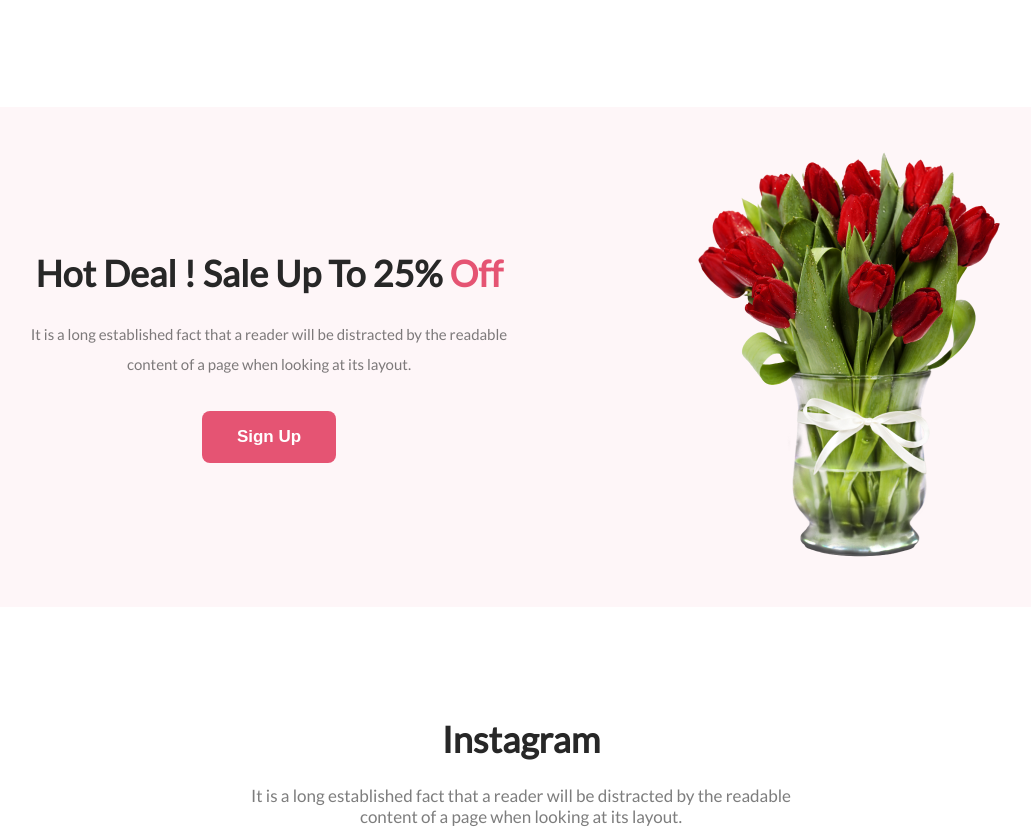
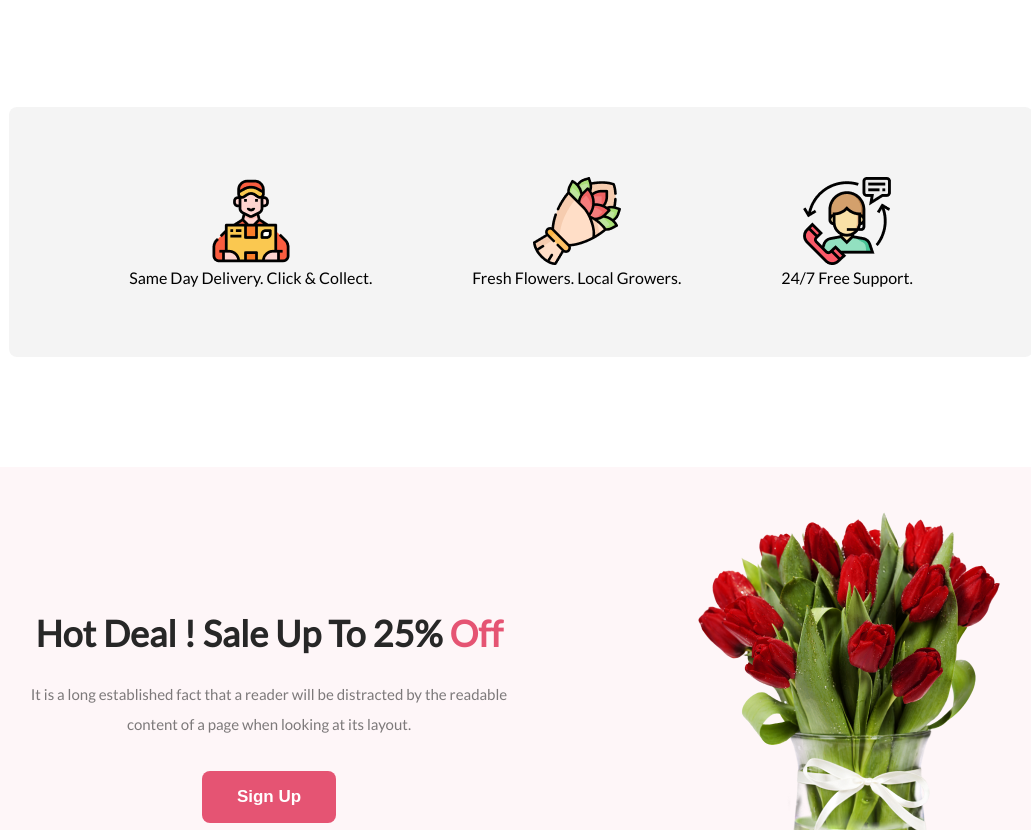
Before and after one commit to sajalbiswas1/my-first-assignment-1, a plain HTML site: page index.html in a window 1280 px wide. Shown: the part 1675-2505 px from the top of the page, without its empty margins (119-1150 px from the left). Drawn offline with Linux system fonts and the light colour scheme.

Commit message:
service add

```diff
--- a/index.html
+++ b/index.html
@@ -54,6 +54,27 @@
 
        </section>
        <!-- flower section is End now -->
+
+       <!-- service section start (optional) -->
+       <section>
+            <div class="service-container">
+                <div>
+                    <img src="image/Group 57.png" alt="">
+                    <p>Same Day Delivery. Click & Collect.</p>
+                </div>
+                <div>
+                    <img src="image/Group 58.png" alt="">
+                    <p>Fresh Flowers. Local Growers.</p>
+                </div>
+                <div>
+                    <img src="image/Group 59.png" alt="">
+                    <p>24/7 Free Support.</p>
+                </div>
+            </div>
+       </section>
+       <!-- service section End (optional) -->
+
+
 
        <!-- Flower Offer section is start -->
        <section class="flower-offer-section">
@@ -115,5 +136,4 @@
     </footer>
     <!-- Footer is End  -->
 </body>
-       <p>p</p>
 </html>
--- a/style/style.css
+++ b/style/style.css
@@ -123,6 +123,23 @@ body{
     margin-top: 32px;
 
 }
+/* Flower section is End now */
+
+/* service section start (optional) */
+
+.service-container{
+    width: 80%;
+    margin: auto;
+    display: flex;
+    justify-content: center;
+    text-align: center;
+    gap: 100px;
+    margin-top: 110px;
+    border-radius: 8px;
+    background: rgba(39, 39, 39, 0.05);
+   padding: 70px 0px 70px 0px;
+}
+/* service section End (optional) */
 
 
 /* Flower Offer section is start */
```
